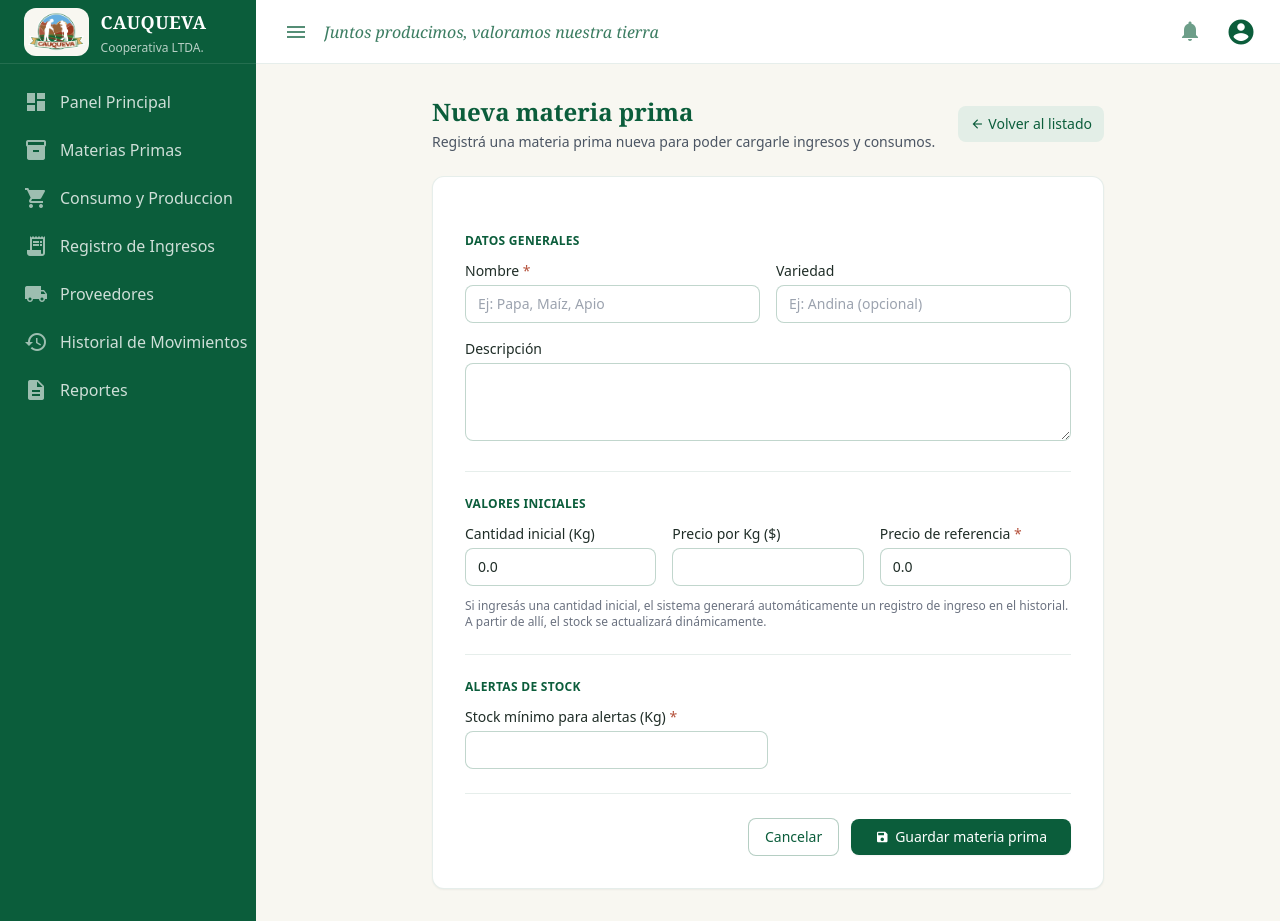
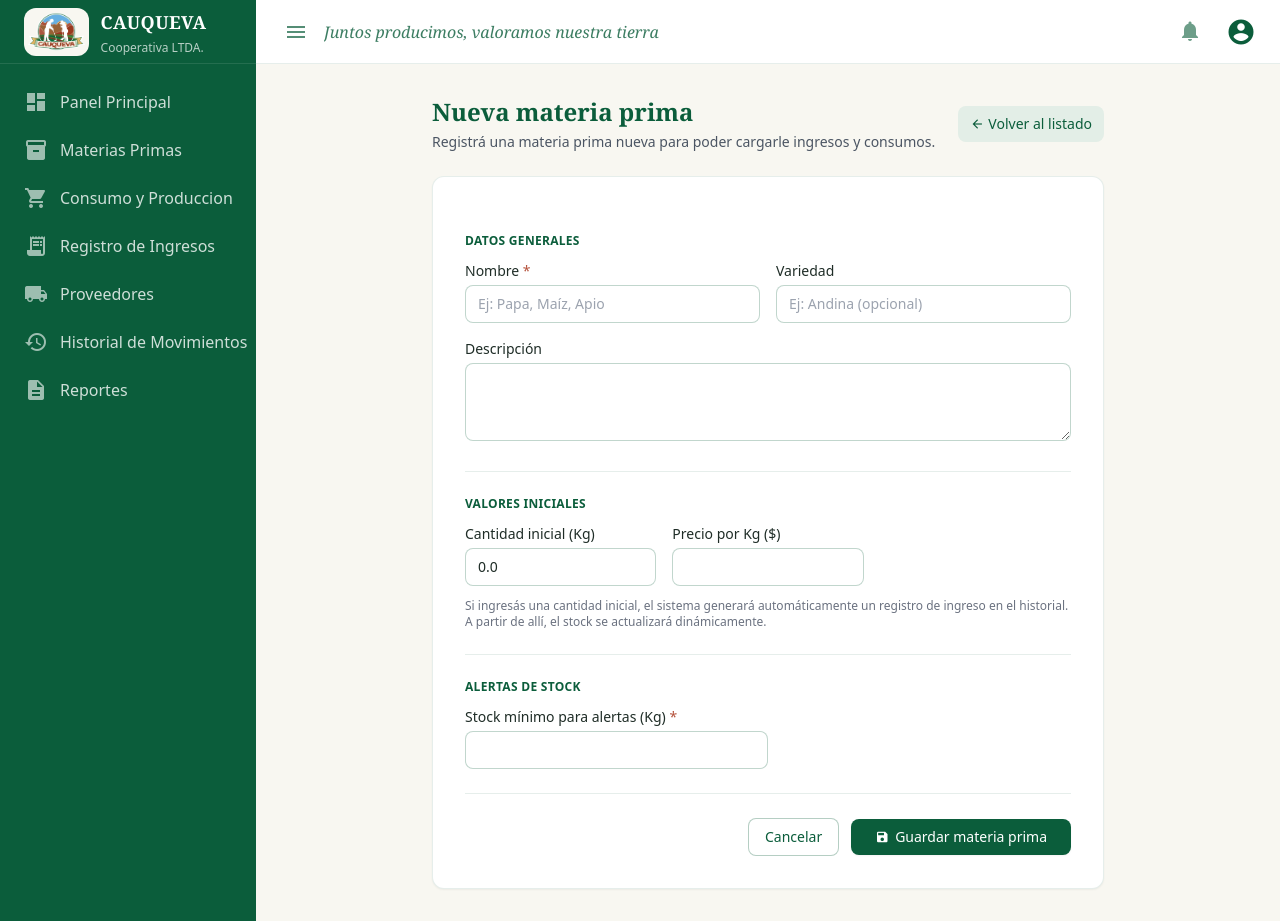
Before and after one commit to lamascristian-wq/Cauqueva, a Django app: page /registrarmateriaprima/ in a window 1280 px wide. Run offline with Django 4.2, Linux system fonts and the light colour scheme; the visitor is signed in with stand-in values (Sample User, id 1); data that the repository does not hold is empty; some libraries are stand-ins or nearby versions.

Commit message:
arreglo form de materia prima

```diff
--- a/inventario/templates/inventario/registrarmateriaprima.html
+++ b/inventario/templates/inventario/registrarmateriaprima.html
@@ -149,21 +149,6 @@
                         {% endfor %}
                     </div>
 
-                    <!-- Precio de referencia -->
-                    <div>
-                        <label for="{{ formulario.precio_referencia.id_for_label }}"
-                               class="block text-sm font-medium text-[#1f2d27] mb-1">
-                            {{ formulario.precio_referencia.label }}
-                            <span class="text-terracota">*</span>
-                        </label>
-
-                        {{ formulario.precio_referencia }}
-
-                        {% for e in formulario.precio_referencia.errors %}
-                            <p class="text-xs text-terracota mt-1">{{ e }}</p>
-                        {% endfor %}
-                    </div>
-
                 </div>
 
                 <p class="text-xs text-gray-500 mt-3">
```
